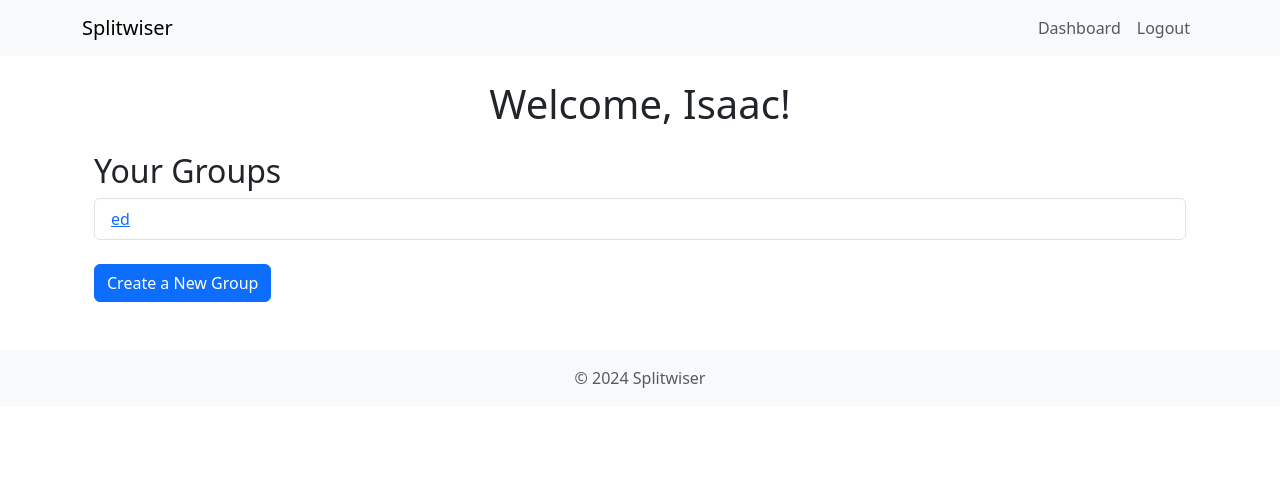
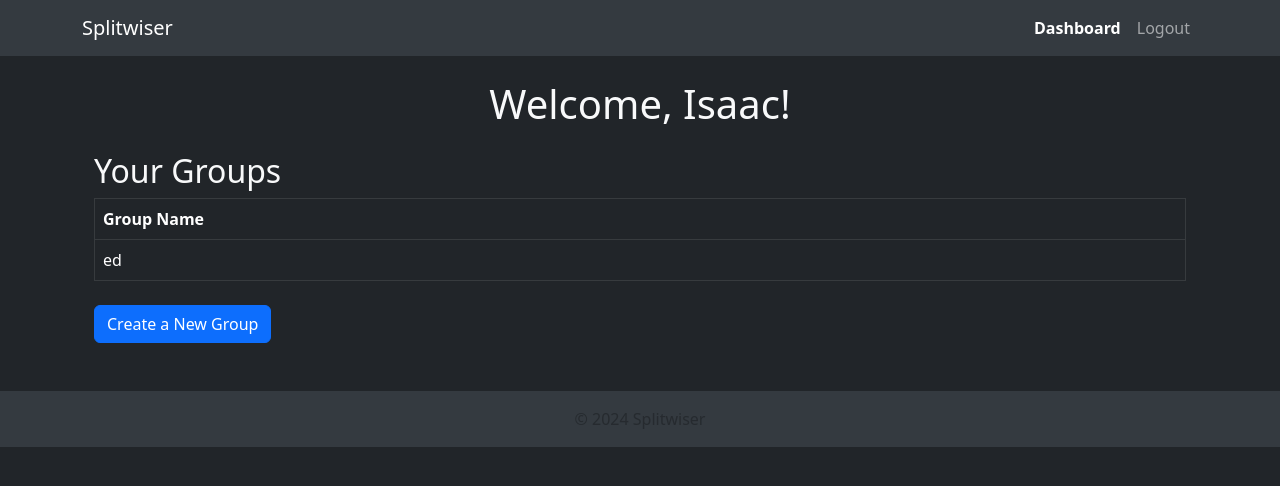
Before and after one commit to yair51/splitwiser, a Flask app: page / in a window 1280 px wide. Shown: the top 486 px of the page. Run offline with Flask 3, Linux system fonts and the light colour scheme; a user stored in the database is signed in; tables that the repository leaves empty hold one stand-in row (values such as "Sample post").

Commit message:
Made website look nicer with dark mode and added invite button and made whole row clickable on dashboard

```diff
--- a/app/templates/base.html
+++ b/app/templates/base.html
@@ -6,10 +6,42 @@
     <title>{% block title %}Splitwiser{% endblock %}</title>
     <link rel="stylesheet" href="https://cdn.jsdelivr.net/npm/bootstrap@5.3.0/dist/css/bootstrap.min.css">
     <link rel="stylesheet" href="{{ url_for('static', filename='css/style.css') }}">
+    <style>
+        body {
+            background-color: #212529; /* Dark gray background */
+            color: #f8f9fa; /* Light text color */
+        }
+
+        .navbar, .footer {
+            background-color: #343a40; /* Slightly lighter gray for navbar and footer */
+        }
+
+        .alert-primary {
+            background-color: #004085;
+            color: #fff;
+        }
+        .alert-secondary {
+            background-color: #383d41;
+            color: #e2e3e5;
+        }
+        .alert-success {
+            background-color: #155724;
+            color: #d4edda;
+        }
+        .alert-danger {
+            background-color: #721c24;
+            color: #f8d7da;
+        }
+
+        /* Style for the active nav-link */
+        .nav-item .active {
+            font-weight: bold;
+        }
+    </style>
 </head>
 <body>
 
-    <nav class="navbar navbar-expand-lg navbar-light bg-light">
+    <nav class="navbar navbar-expand-lg navbar-dark">
         <div class="container">
             <a class="navbar-brand" href="{{ url_for('views.dashboard') }}">Splitwiser</a>
             <button class="navbar-toggler" type="button" data-bs-toggle="collapse" data-bs-target="#navbarNav"
@@ -20,17 +52,21 @@
                 <ul class="navbar-nav ms-auto">
                     {% if current_user.is_authenticated %}
                         <li class="nav-item">
-                            <a class="nav-link" href="{{ url_for('views.dashboard') }}">Dashboard</a>
+                            <a class="nav-link {% if request.endpoint == 'views.dashboard' %}active{% endif %}"
+                               href="{{ url_for('views.dashboard') }}">Dashboard</a>
                         </li>
                         <li class="nav-item">
-                            <a class="nav-link" href="{{ url_for('auth.logout') }}">Logout</a>
+                            <a class="nav-link {% if 'auth.logout' in request.endpoint %}active{% endif %}"
+                               href="{{ url_for('auth.logout') }}">Logout</a>
                         </li>
                     {% else %}
                         <li class="nav-item">
-                            <a class="nav-link" href="{{ url_for('auth.login') }}">Login</a>
+                            <a class="nav-link {% if 'auth.login' in request.endpoint %}active{% endif %}"
+                               href="{{ url_for('auth.login') }}">Login</a>
                         </li>
                         <li class="nav-item">
-                            <a class="nav-link" href="{{ url_for('auth.register') }}">Register</a>
+                            <a class="nav-link {% if 'auth.register' in request.endpoint %}active{% endif %}"
+                               href="{{ url_for('auth.register') }}">Register</a>
                         </li>
                     {% endif %}
                 </ul>
@@ -53,7 +89,7 @@
         {% block content %}{% endblock %}
     </div>
 
-    <footer class="footer mt-5 py-3 bg-light">
+    <footer class="footer mt-5 py-3">
         <div class="container text-center">
             <span class="text-muted">&copy; 2024 Splitwiser</span>
         </div>
--- a/app/templates/dashboard.html
+++ b/app/templates/dashboard.html
@@ -7,21 +7,51 @@
 
   {% if groups %}
   <h2>Your Groups</h2>
-        <ul class="list-group">
+  <table class="table table-dark table-bordered table-hover">
+    <thead>
+      <tr>
+        <th>Group Name</th>
+      </tr>
+    </thead>
+    <tbody>
       {% for group in groups %}
-                <li class="list-group-item">
-                    <a href="{{ url_for('views.group_details', group_id=group.id) }}">
+      <tr
+        class="clickable-row"
+        data-href="{{ url_for('views.group_details', group_id=group.id) }}"
+      >
+        <td>
           {{ group.name }}
-                    </a>
-                </li>
+        </td>
+      </tr>
       {% endfor %}
-        </ul>
+    </tbody>
+  </table>
   {% else %}
   <p>You haven't joined any groups yet.</p>
   {% endif %}
 
   <div class="mt-4">
-        <a href="{{ url_for('views.create_group') }}" class="btn btn-primary">Create a New Group</a>
+    <a href="{{ url_for('views.create_group') }}" class="btn btn-primary">
+      Create a New Group
+    </a>
   </div>
 </div>
+
+<script>
+  document.addEventListener("DOMContentLoaded", (event) => {
+    const rows = document.querySelectorAll(".clickable-row");
+    rows.forEach((row) => {
+      row.addEventListener("click", () => {
+        window.location.href = row.dataset.href;
+      });
+    });
+  });
+</script>
+
+<style>
+    /* Style for hover effect on clickable rows */
+    .clickable-row:hover {
+      cursor: pointer; /* Change cursor to pointer on hover */
+    }
+  </style>
 {% endblock %}
```
Also changed, not shown: app/templates/group.html (+8 -4 lines), instance/database.db (deleted). Lines whose indentation alone changed are shown as unchanged.
